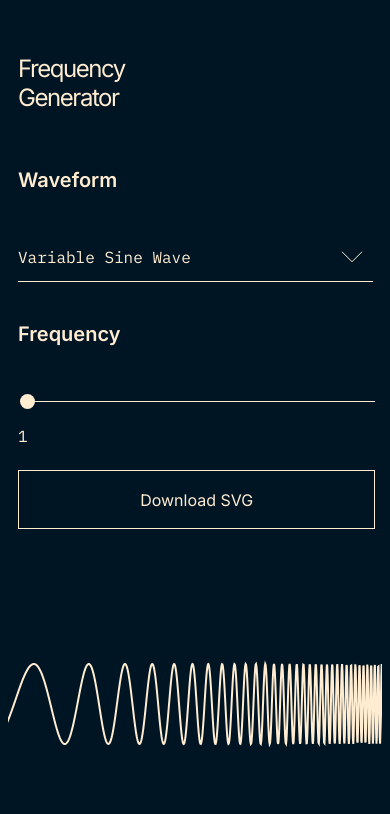
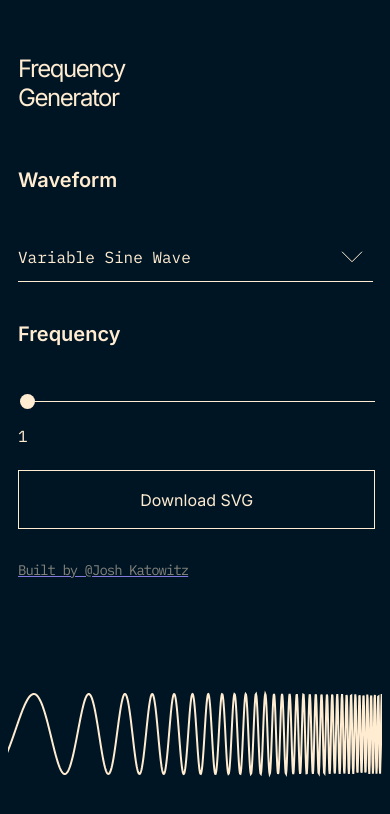
Before and after one commit to jkatowitz/wave-svg-generator, a plain HTML site: page index.html in a window 390 px wide. Drawn offline with Linux system fonts and the light colour scheme.

Commit message:
Portfolio link added

```diff
--- a/index.html
+++ b/index.html
@@ -47,6 +47,11 @@
                 <button id="generateButton" class="generate-button">Download SVG</button>
                 <a id="downloadLink" style="display: none;" download="variable_frequency_wave.svg">Download SVG</a>
             </div>
+            <div>
+                <a href="https://www.joshuakatowitz.com/">
+                    <h2 class="h2">Built by @Josh Katowitz</h2>
+                </a>
+            </div>
         </div>
         <div
             class="preview-container">
--- a/styles.css
+++ b/styles.css
@@ -1,5 +1,5 @@
 /* CSS stylesheet */
-@import url('https://fonts.googleapis.com/css2?family=IBM+Plex+Mono&family=Inter:wght@400;600&display=swap');
+@import url('https://fonts.googleapis.com/css2?family=IBM+Plex+Mono&family=Inter:wght@200;400;600&display=swap');
 
 body {
     background-color: #001524;
@@ -278,6 +278,16 @@ body {
     height: 100px;
 }
 
+.h2 {
+    color: #ffecd183;
+    font-family: 'IBM Plex Mono';
+    font-size: 14px;
+    line-height: normal;
+    font-weight: 200;
+    letter-spacing: -1px;
+    text-decoration: underline;
+}
+
 @media only screen and (max-width: 600px) {
     .controls-panel {
         max-width: 95%;
@@ -369,4 +379,14 @@ body {
     .generate-button {
         margin-top: 20px;
     }
+    .h2 {
+        color: #ffecd183;
+        font-family: 'IBM Plex Mono';
+        font-size: 14px;
+        line-height: normal;
+        font-weight: 200;
+        letter-spacing: -1px;
+        text-decoration: underline;
+        text-align: center;
+    }
 }
```
